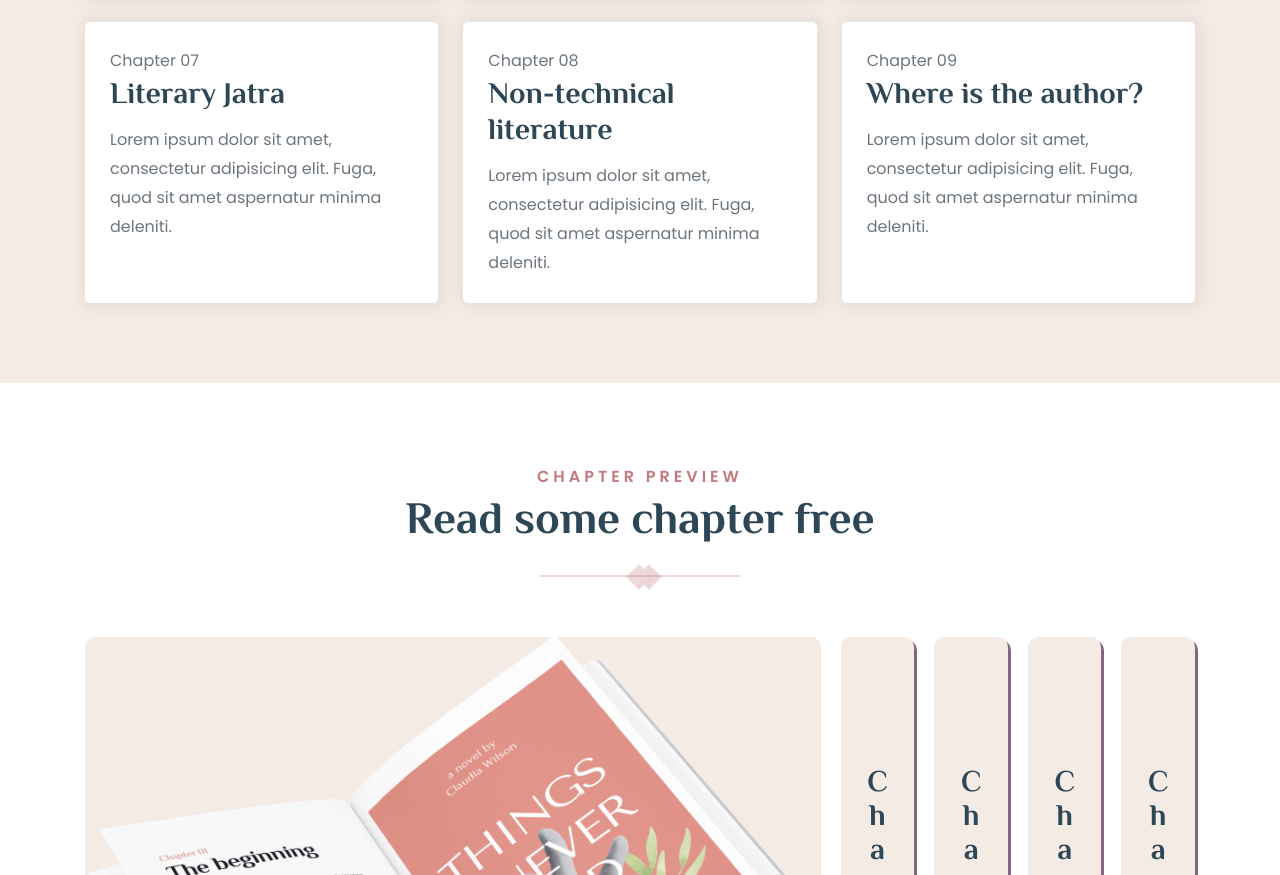
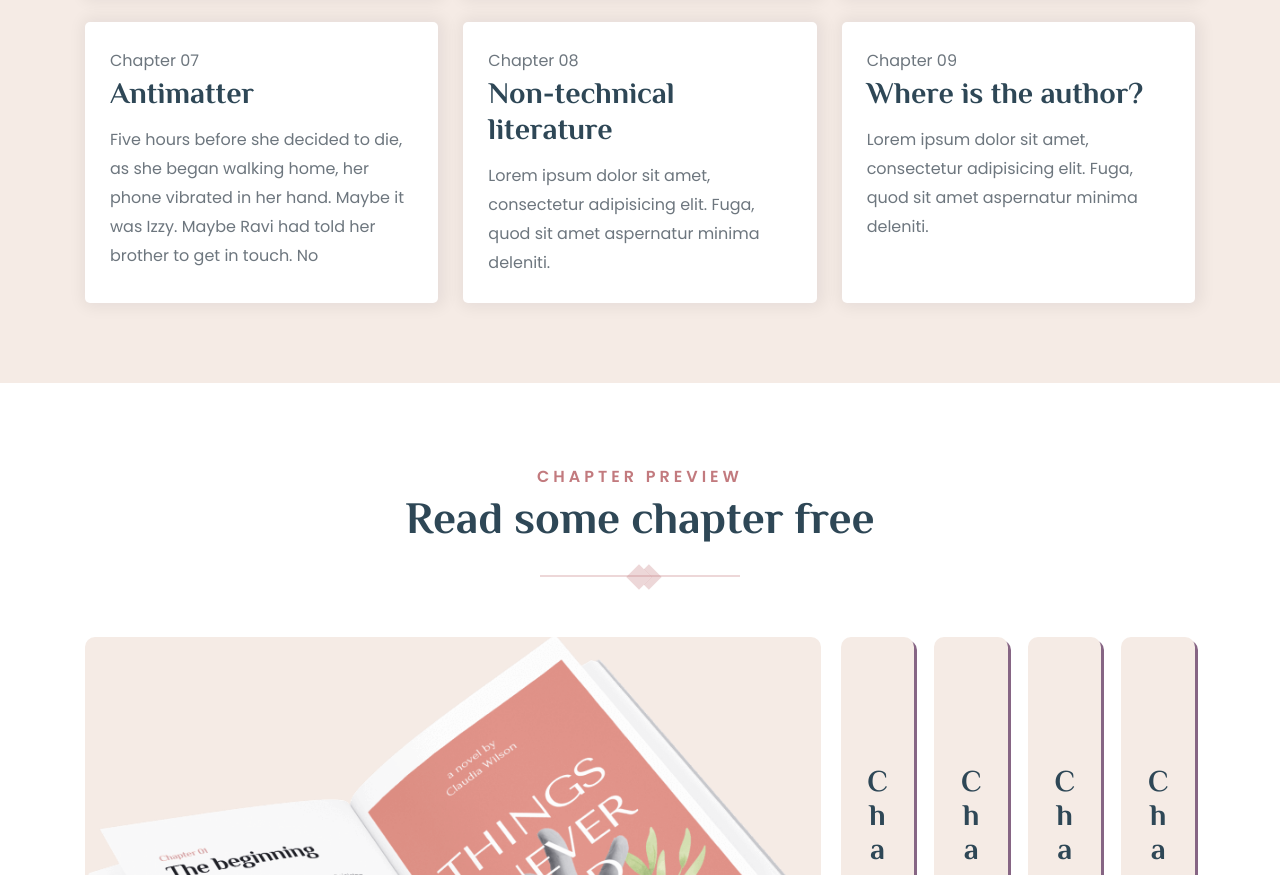
Before and after one commit to ArchitaSethi24/Ebook-store, a plain HTML site: page index.html in a window 1280 px wide. Shown: the part 3234-4109 px from the top of the page. Drawn offline with nearby package versions, Linux system fonts and the light colour scheme.

Commit message:
updated seventh chapter

```diff
--- a/index.html
+++ b/index.html
@@ -416,11 +416,13 @@ miles away in Australia. And things had dried up between them too.
 
                 <p class="card-subtitle">Chapter 07</p>
 
-                <h3 class="h3 card-title">Literary Jatra</h3>
+                <h3 class="h3 card-title">Antimatter</h3>
 
                 <p class="card-text">
-                  Lorem ipsum dolor sit amet, consectetur adipisicing elit. Fuga, quod sit amet aspernatur minima
-                  deleniti.
+                  Five hours before she decided to die, as she began walking home, her phone
+vibrated in her hand.
+Maybe it was Izzy. Maybe Ravi had told her brother to get in touch.
+No
                 </p>
 
               </div>
```
